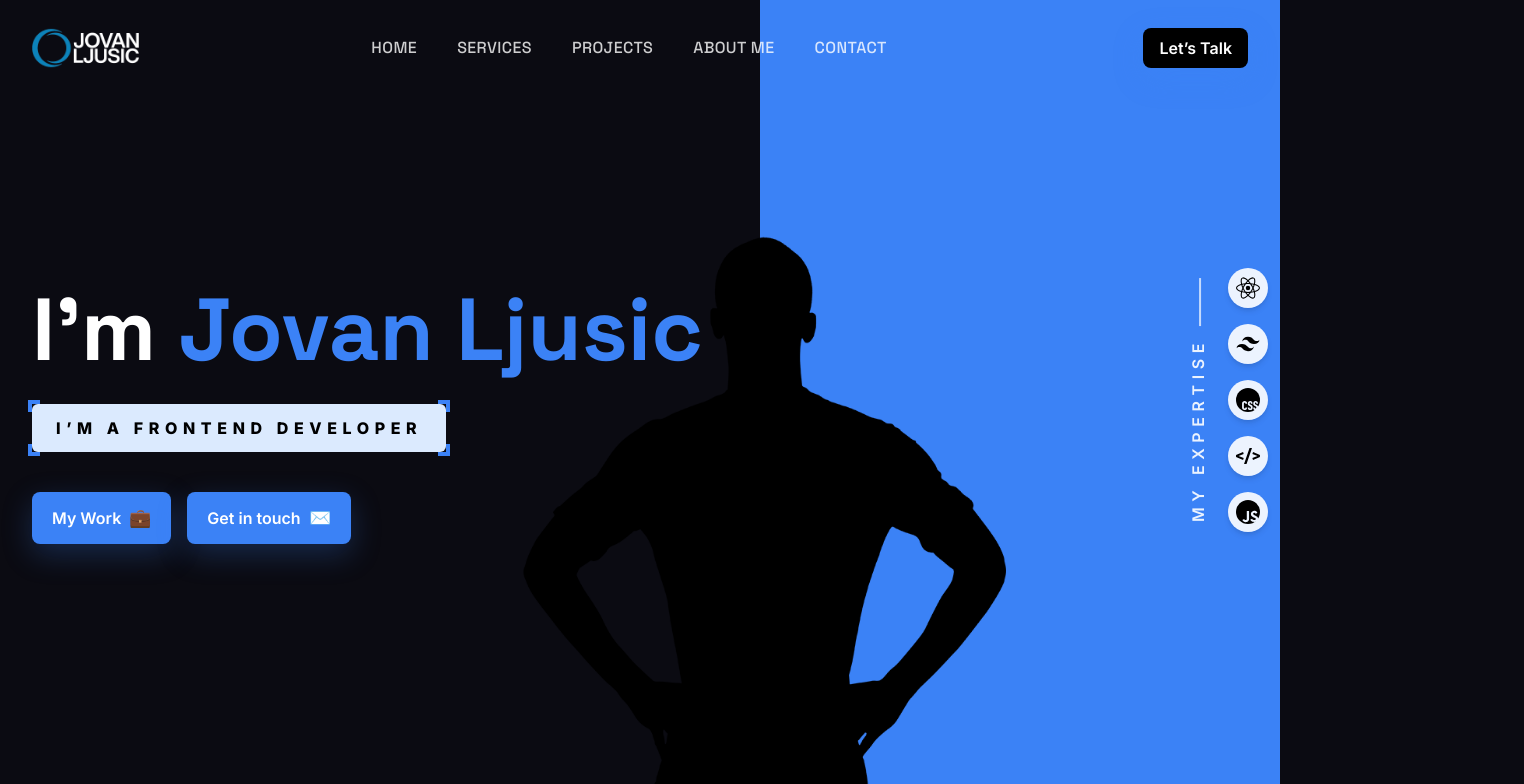
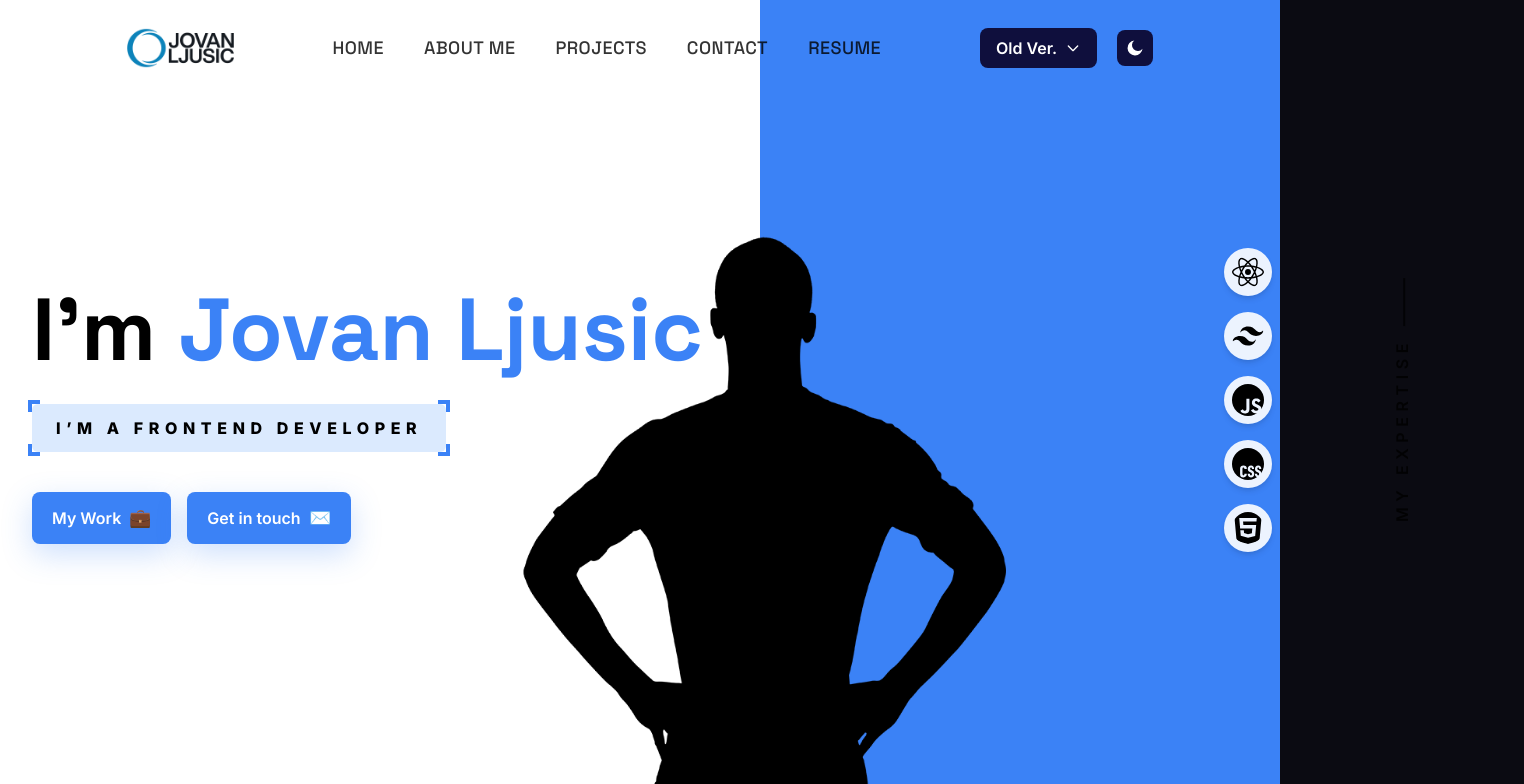
Before and after one commit to therealyhn/v2portfolio, a React (Vite) app: page / in a window 1280 px wide. Shown: the top 784 px of the page, 1524 px wide, since content can reach past the window. Built offline with nearby package versions, Linux system fonts and the light colour scheme.

Commit message:
nav+home 90%

```diff
--- a/index.html
+++ b/index.html
@@ -12,7 +12,7 @@
       rel="stylesheet"
     />
   </head>
-  <body class="bg-surface text-white font-sans overflow-x-hidden">
+  <body class="bg-surface text-black dark:bg-surface dark:text-white font-sans overflow-x-hidden">
     <div id="root"></div>
     <script type="module" src="/src/main.jsx"></script>
   </body>
--- a/src/components/Navbar.jsx
+++ b/src/components/Navbar.jsx
@@ -1,9 +1,31 @@
-import { useEffect, useState } from "react";
-import logo from "../assets/logo_dark_new.png";
+import { useEffect, useRef, useState } from "react";
+import logoDark from "../assets/logo_dark_new.png";
+import logo from "../assets/logo2.png"
 
 export default function Navbar() {
     const [scrolled, setScrolled] = useState(false);
+    const [open, setOpen] = useState(false);
+    const menuRef = useRef(null);
+    const buttonRef = useRef(null);
 
+    // ---- Dark / Light mode  ----
+    const [darkMode, setDarkMode] = useState(() => {
+        if (typeof window === "undefined") return true;
+        if ("theme" in localStorage) return localStorage.theme === "dark";
+        return window.matchMedia("(prefers-color-scheme: dark)").matches;
+    });
+
+    useEffect(() => {
+        if (darkMode) {
+            document.documentElement.classList.add("dark");
+            localStorage.theme = "dark";
+        } else {
+            document.documentElement.classList.remove("dark");
+            localStorage.theme = "light";
+        }
+    }, [darkMode]);
+
+    // ---- Navbar blur on scroll ----
     useEffect(() => {
         const onScroll = () => setScrolled(window.scrollY > 10);
         onScroll();
@@ -11,30 +33,58 @@ export default function Navbar() {
         return () => window.removeEventListener("scroll", onScroll);
     }, []);
 
+    // ---- Close dropdown ----
+    useEffect(() => {
+        function onDocClick(e) {
+            if (!open) return;
+            const target = e.target;
+            if (
+                menuRef.current &&
+                !menuRef.current.contains(target) &&
+                buttonRef.current &&
+                !buttonRef.current.contains(target)
+            ) {
+                setOpen(false);
+            }
+        }
+        function onKey(e) {
+            if (e.key === "Escape") setOpen(false);
+        }
+        document.addEventListener("click", onDocClick);
+        document.addEventListener("keydown", onKey);
+        return () => {
+            document.removeEventListener("click", onDocClick);
+            document.removeEventListener("keydown", onKey);
+        };
+    }, [open]);
+
     return (
         <nav
-            className={`fixed inset-x-0 top-0 z-50 transition-all ${scrolled ? "bg-surface/80 backdrop-blur-sm" : "bg-transparent"
+            className={`fixed inset-x-0 top-0 z-50 transition-all ${scrolled ? "bg-surface/80 dark:bg-surface-2/80 backdrop-blur-sm" : "bg-transparent"
                 }`}
+            role="navigation"
+            aria-label="Main"
         >
-            <div className="mx-auto max-w-7xl px-6 lg:px-8 py-4 flex items-center justify-between">
+            <div className="mx-auto max-w-8xl px-6 lg:px-8 py-4 flex items-center justify-evenly">
                 {/* Logo */}
-                <a href="#home" className="flex items-center gap-2">
-                    <img src={logo} alt="Logo" className="h-14 md:h-16 w-auto" />
+                <a href="#home" className="flex items-center gap-2" aria-label="Go to Home">
+                    <img src={logo} alt="Logo" className="block dark:hidden h-14 md:h-16 w-auto" />
+                    <img src={logoDark} alt="Logo" className="hidden dark:block h-14 md:h-16 w-auto" />
                 </a>
 
-                {/* linkovi */}
-                <ul className="hidden md:flex items-center gap-8 text-white/80 font-heading text-md tracking-wide">
+                {/* Linkovi */}
+                <ul className="hidden md:flex items-center gap-8 text-black/80 dark:text-white/80 font-heading text-sm md:text-lg tracking-wide">
                     {[
                         { href: "#home", label: "HOME" },
-                        { href: "#services", label: "SERVICES" },
+                        { href: "#about", label: "ABOUT ME" },
                         { href: "#projects", label: "PROJECTS" },
-                        { href: "#about", label: "ABOUT ME" },
                         { href: "#contact", label: "CONTACT" },
+                        { href: "/resume.pdf", label: "RESUME" },
                     ].map((item) => (
                         <li key={item.href}>
                             <a
                                 href={item.href}
-                                className="group relative px-1 py-2 hover:text-white transition"
+                                className="group relative px-1 py-2 hover:text-black dark:hover:text-white transition"
                             >
                                 {item.label}
                                 <span
@@ -47,14 +97,94 @@ export default function Navbar() {
                     ))}
                 </ul>
 
-                {/* Desno: CTA */}
-                <a
-                    href="#contact"
-                    className="ml-6 rounded-lg bg-black text-white font-semibold px-4 py-2
-                     hover:bg-brand-600 shadow-glow-sm transition"
-                >
-                    Let’s Talk
-                </a>
+                {/* Dropdown + Theme toggle */}
+                <div className="flex items-center gap-5">
+                    {/* Dropdown */}
+                    <div className="relative">
+                        <button
+                            ref={buttonRef}
+                            type="button"
+                            onClick={() => setOpen((o) => !o)}
+                            aria-haspopup="menu"
+                            aria-expanded={open}
+                            className="rounded-lg bg-surface-2 dark:bg-black text-white font-semibold px-4 py-2
+                         hover:bg-brand hover:text-white transition duration-300
+                         flex items-center gap-2"
+                        >
+                            Old Ver.
+                            {/* caret */}
+                            <svg
+                                className={`w-4 h-4 transition-transform ${open ? "rotate-180" : ""}`}
+                                fill="none"
+                                stroke="currentColor"
+                                strokeWidth="2"
+                                viewBox="0 0 24 24"
+                                aria-hidden="true"
+                            >
+                                <path strokeLinecap="round" strokeLinejoin="round" d="M19 9l-7 7-7-7" />
+                            </svg>
+                        </button>
+
+                        {open && (
+                            <ul
+                                ref={menuRef}
+                                role="menu"
+                                className="absolute right-0 mt-2 w-20 rounded-md bg-white dark:bg-surface-2
+                           text-black dark:text-white shadow-lg ring-1 ring-black/10 overflow-hidden"
+                            >
+                                <li role="none">
+                                    <a
+                                        role="menuitem"
+                                        href="https://v1.jovanljusic.com"
+                                        target="_blank"
+                                        rel="noopener noreferrer"
+                                        className="block px-4 py-2 text-center hover:bg-brand hover:text-white transition border-b border-b-white/20"
+                                        onClick={() => setOpen(false)}
+                                    >
+                                        v1
+                                    </a>
+                                </li>
+
+                                {/* <li role="none">
+                                    <a
+                                        role="menuitem"
+                                        href="https://v2.jovanljusic.com"
+                                        target="_blank"
+                                        rel="noopener noreferrer"
+                                        className="block px-4 py-2 text-center hover:bg-brand hover:text-white transition border-b border-b-white/20"
+                                        onClick={() => setOpen(false)}
+                                    >
+                                        v2
+                                    </a>
+                                </li> */}
+
+                            </ul>
+                        )}
+                    </div>
+
+                    {/* Theme toggle (SVG, bez dodatnih biblioteka) */}
+                    <button
+                        type="button"
+                        onClick={() => setDarkMode((d) => !d)}
+                        className="p-2 rounded-lg bg-surface-2 text-black dark:bg-surface text-white
+                       hover:bg-brand hover:text-white transition"
+                        aria-label="Toggle theme"
+                        title="Toggle light/dark mode"
+                    >
+                        {darkMode ? (
+                            // Sun (light icon)
+                            <svg viewBox="0 0 24 24" className="w-5 h-5" fill="currentColor" aria-hidden="true">
+                                <path d="M12 18a6 6 0 1 0 0-12 6 6 0 0 0 0 12Z" />
+                                <path d="M12 2v2M12 20v2M4.93 4.93l1.41 1.41M17.66 17.66l1.41 1.41M2 12h2M20 12h2M4.93 19.07l1.41-1.41M17.66 6.34l1.41-1.41" stroke="currentColor" strokeWidth="2" fill="none" />
+                            </svg>
+                        ) : (
+                            // Moon (dark icon)
+                            <svg viewBox="0 0 24 24" className="w-5 h-5" fill="currentColor" aria-hidden="true">
+                                <path d="M21 12.79A9 9 0 1 1 11.21 3a7 7 0 1 0 9.79 9.79Z" />
+                            </svg>
+                        )}
+                    </button>
+                </div>
             </div>
         </nav>
     );
--- /dev/null
+++ b/src/hooks/useDarkMode.jsx
@@ -0,0 +1,24 @@
+import { useEffect, useState } from "react";
+
+export function useDarkMode() {
+    const [darkMode, setDarkMode] = useState(() => {
+        if (typeof window !== "undefined") {
+            return localStorage.theme === "dark" ||
+                (!("theme" in localStorage) &&
+                    window.matchMedia("(prefers-color-scheme: dark)").matches);
+        }
+        return false;
+    });
+
+    useEffect(() => {
+        if (darkMode) {
+            document.documentElement.classList.add("dark");
+            localStorage.theme = "dark";
+        } else {
+            document.documentElement.classList.remove("dark");
+            localStorage.theme = "light";
+        }
+    }, [darkMode]);
+
+    return [darkMode, setDarkMode];
+}
--- a/src/sections/Home.jsx
+++ b/src/sections/Home.jsx
@@ -2,14 +2,17 @@ import person from "../assets/hero.png";
 import reactLogo from "../assets/react.svg";
 import tailwindLogo from "../assets/tailwindcss.svg";
 import cssLogo from "../assets/css.svg";
-import htmlLogo from "../assets/htmx.svg";
+import htmlLogo from "../assets/html5.svg";
 import jsLogo from "../assets/javascript.svg";
 
 export default function Home() {
     return (
-    <section id="home" className="relative min-h-screen bg-surface text-white">
+        <section
+            id="home"
+            className="relative min-h-screen bg-white text-black dark:bg-surface dark:text-white"
+        >
             <div className="grid grid-cols-1 lg:grid-cols-[1fr_520px] gap-0 min-h-screen">
-        {/* Leva strana */}
+                {/* left side */}
                 <div className="relative flex items-center">
                     <div className="mx-auto w-full max-w-7xl px-6 lg:px-8 pt-28 pb-20">
                         <h1 className="font-heading text-[46px] sm:text-[64px] md:text-[88px] leading-[0.95] font-extrabold">
@@ -17,18 +20,21 @@ export default function Home() {
                         </h1>
 
                         {/* Badge */}
-            <div className="mt-8 inline-flex items-center gap-3 bg-brand-100 text-black px-6 py-3 rounded-md relative">
+                        <div
+                            className="mt-8 inline-flex items-center gap-3 px-6 py-3 rounded-md relative
+                         bg-brand-100 text-black dark:bg-white/10 dark:text-white"
+                        >
                             <span className="tracking-[0.35em] font-extrabold">
                                 I’M A FRONTEND DEVELOPER
                             </span>
-              {/* ugaoni nosači */}
+                            {/* corners */}
                             <span className="absolute -left-1 -top-1 w-3 h-3 border-l-[4px] border-t-[4px] border-brand" />
                             <span className="absolute -right-1 -top-1 w-3 h-3 border-r-[4px] border-t-[4px] border-brand" />
                             <span className="absolute -left-1 -bottom-1 w-3 h-3 border-l-[4px] border-b-[4px] border-brand" />
                             <span className="absolute -right-1 -bottom-1 w-3 h-3 border-r-[4px] border-b-[4px] border-brand" />
                         </div>
 
-            {/* CTA */}
+                        {/* buttons */}
                         <div className="mt-10 flex flex-col sm:flex-row sm:items-center gap-4">
                             <a
                                 href="#projects"
@@ -48,35 +54,33 @@ export default function Home() {
                     </div>
                 </div>
 
-        {/* Desna strana */}
-        <div className="relative bg-brand">
+                {/* right side */}
+                <div className="relative bg-brand dark:bg-brand-600">
                     <img
                         src={person}
                         alt="Portrait"
-            className="absolute bottom-0 left-1 -translate-x-1/2 w-[520px] max-w-none select-none"
+                        className="absolute bottom-0 left-1 -translate-x-1/2 w-[520px] max-w-full select-none"
                         loading="lazy"
                     />
 
-          {/* Vertikalni tekst */}
-          <div className="absolute top-1/2 -translate-y-1/2 -right-10 hidden lg:block">
-            <div className="-rotate-90 tracking-[0.35em] text-white/90 font-semibold">
+                    {/* vertical label */}
+                    <div className="absolute top-1/2 -translate-y-1/2 right-0 translate-x-full hidden lg:block">
+                        <div className="-rotate-90 tracking-[0.35em] text-black/80 dark:text-white/90 font-semibold">
                             MY EXPERTISE
-              <span className="inline-block align-middle ml-3 w-12 h-[2px] bg-white/70" />
+                            <span className="inline-block align-middle ml-3 w-12 h-[2px] bg-black/70 dark:bg-white/70" />
                         </div>
                     </div>
 
-          {/* Stub ikonica */}
-          <div className="hidden lg:flex flex-col gap-4 items-center absolute right-3 top-1/2 -translate-y-1/2">
-            {[reactLogo, tailwindLogo, cssLogo, htmlLogo, jsLogo].map(
-              (icon, idx) => (
+                    {/* tech icons */}
+                    <div className="hidden lg:flex flex-col gap-4 items-center absolute right-0 top-1/2 -translate-y-1/2 pr-2">
+                        {[reactLogo, tailwindLogo, jsLogo, cssLogo, htmlLogo].map((icon, idx) => (
                             <img
                                 key={idx}
                                 src={icon}
                                 alt="Tech logo"
-                  className="w-10 h-10 p-2 bg-white/90 rounded-full shadow-md hover:scale-110 transition"
+                                className="w-12 h-12 p-2 bg-white/90 dark:bg-white/80 rounded-full shadow-md hover:scale-110 transition"
                             />
-              )
-            )}
+                        ))}
                     </div>
                 </div>
             </div>
```
Also changed, not shown: src/assets/html5.svg (added), src/assets/htmx.svg (deleted). Lines whose indentation alone changed are shown as unchanged.
